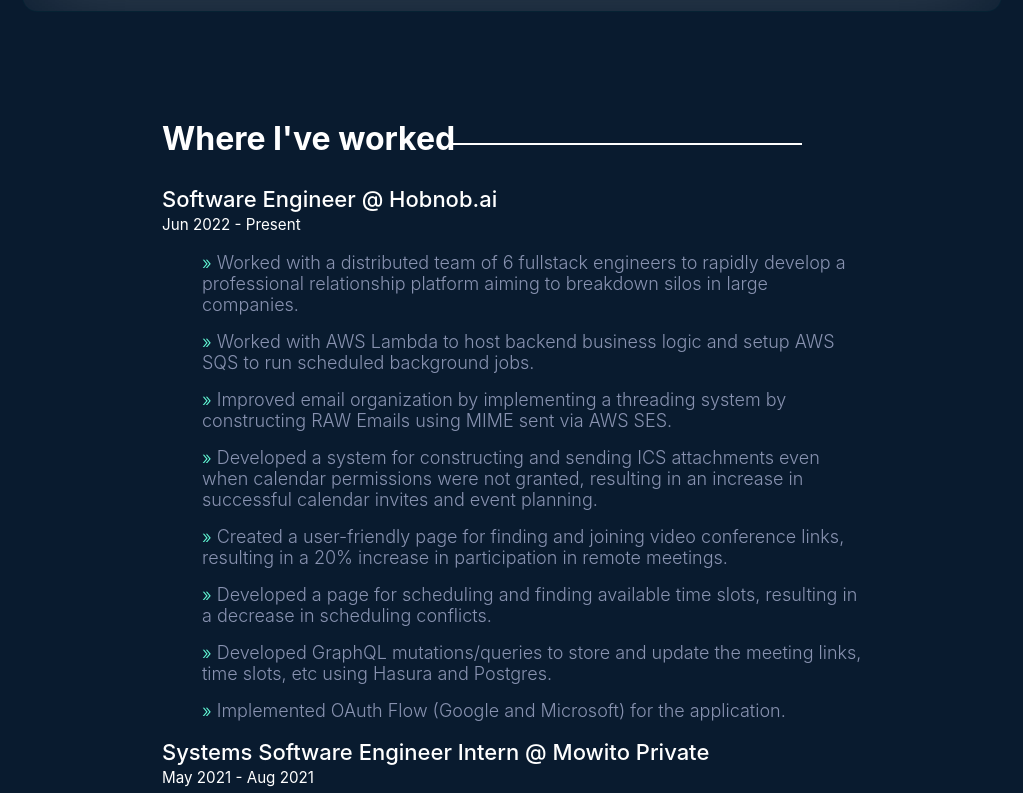
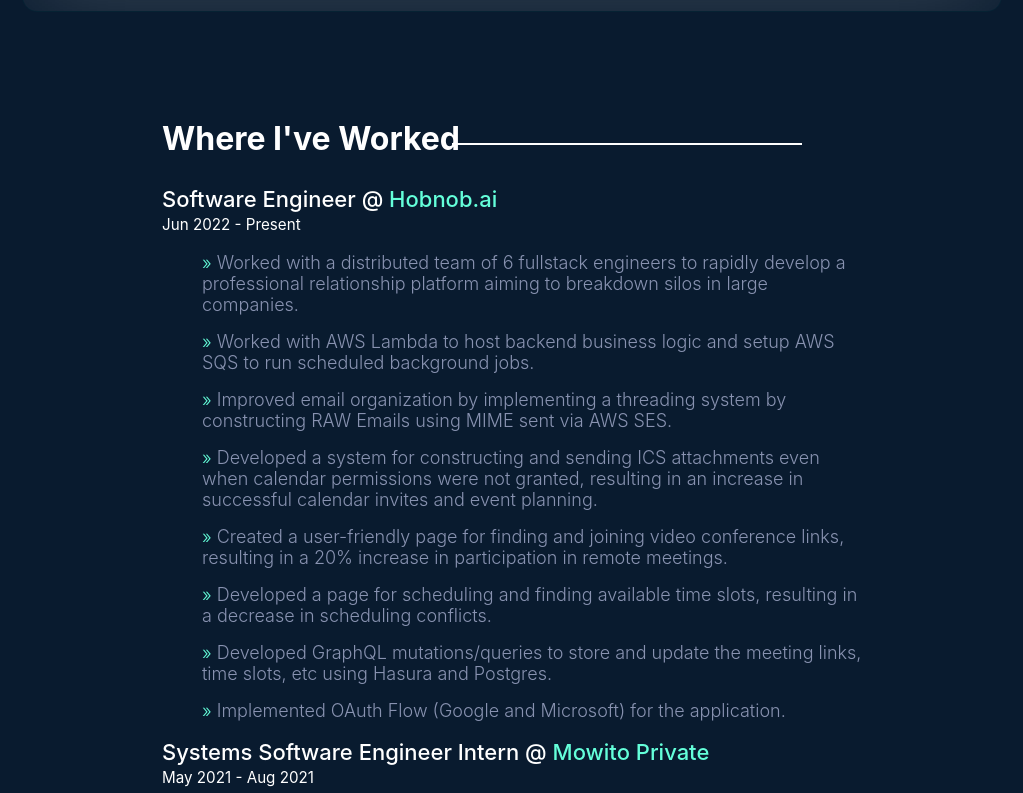
Before and after one commit to Shanki5/shankrith-portfolio, a React (Create React App) app: page / in a window 1280 px wide. Shown: the part 1367-2160 px from the top of the page, without its empty margins (128-1151 px from the left). Built offline with nearby package versions, Linux system fonts and the light colour scheme.

Commit message:
minor changes

```diff
--- a/src/Components/Common.tsx
+++ b/src/Components/Common.tsx
@@ -1,7 +1,8 @@
 import styled from "styled-components"
 export const StyledLink = styled.a`
     text-decoration: none;
-    color:#fff;
+    color: #64ffda;
+
     display: inline-block;
     position: relative;
 
--- a/src/Containers/Work/Index.tsx
+++ b/src/Containers/Work/Index.tsx
@@ -30,7 +30,7 @@
 export function WorkSection() {
     return (
         <SectionContainer id="work" >
-            <Heading2>Where I've worked</Heading2>
+            <Heading2>Where I've Worked</Heading2>
             <div>
                 {workExperienceData.map((workExperience, index) => {
                     return (<Work {...workExperience} />)
```
